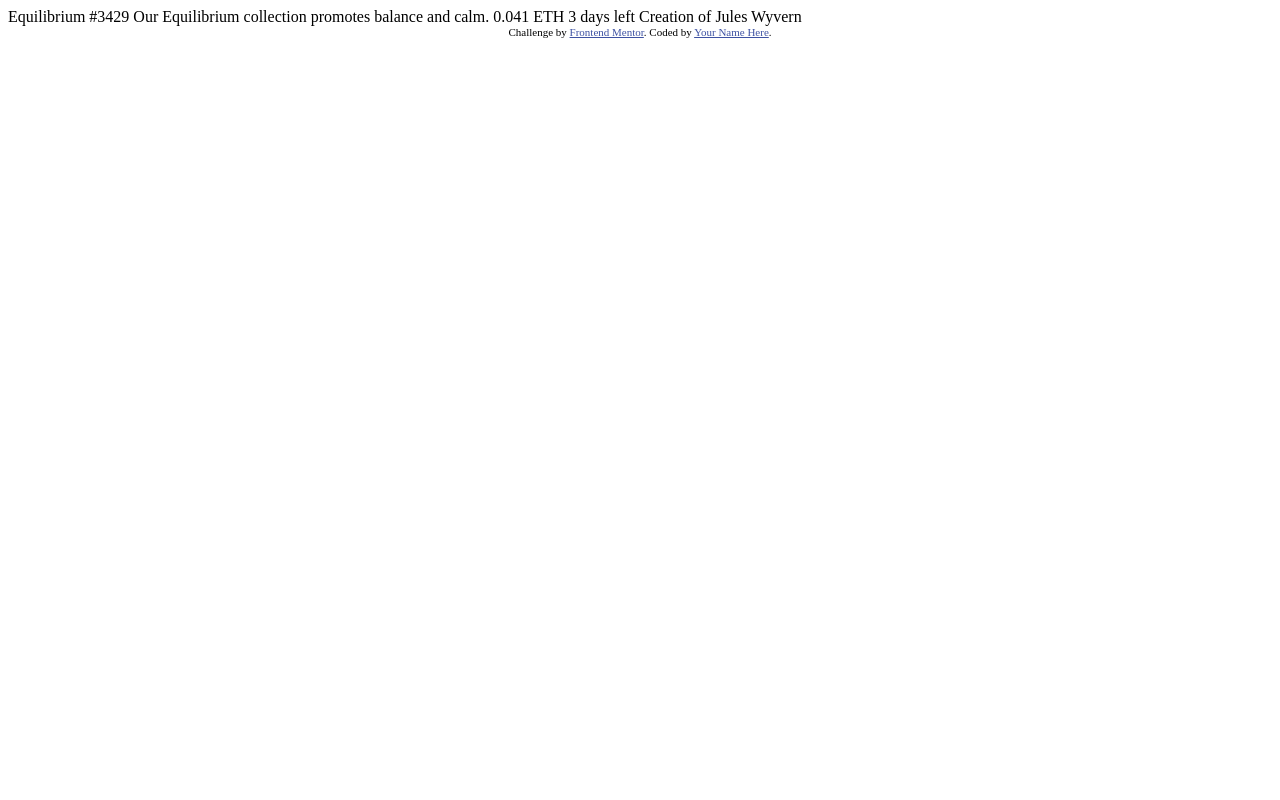
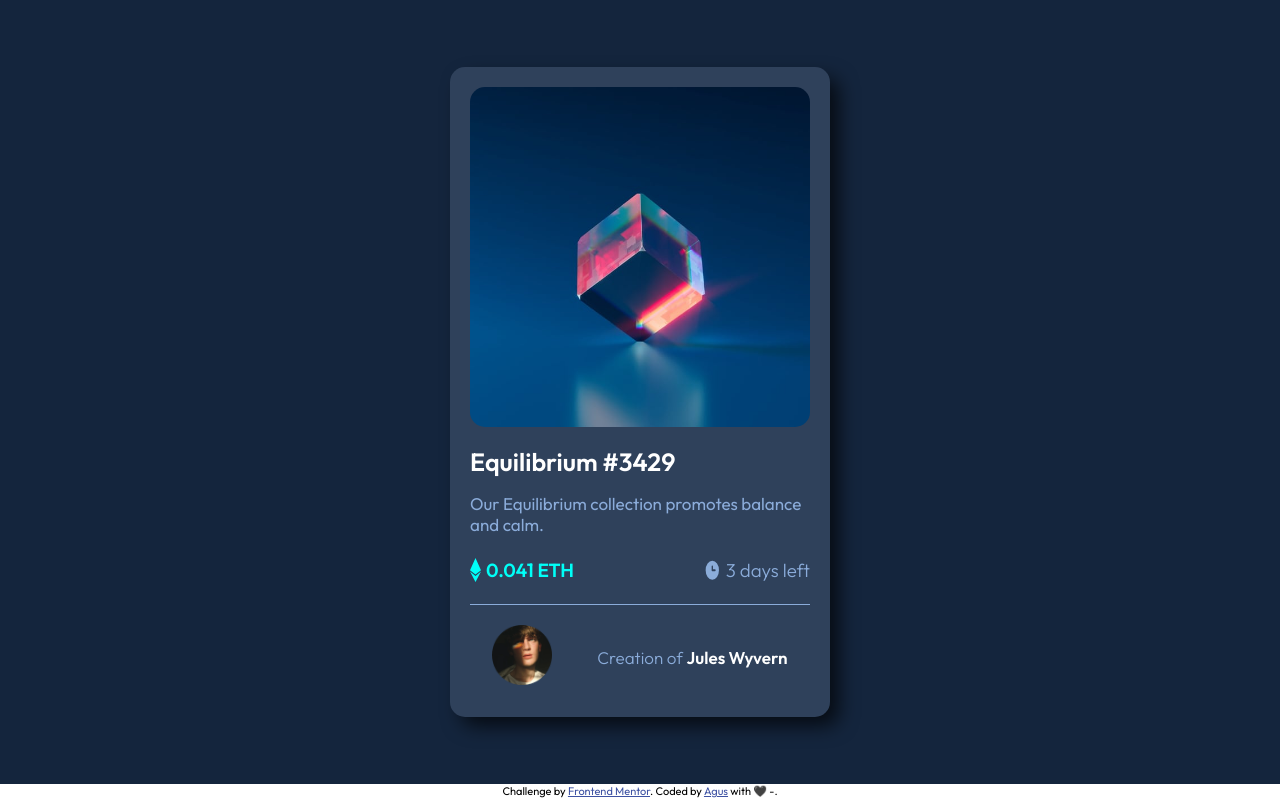
Before and after one commit to AguuusPerez/NFT-CARD, a plain HTML site: page index.html in a window 1280 px wide. Drawn offline with Linux system fonts and the light colour scheme.

Commit message:
new commit

```diff
--- /dev/null
+++ b/css/style.css
@@ -0,0 +1,134 @@
+*{
+    margin: 0;
+    padding: 0;
+    border:0;
+    box-sizing: border-box;
+    list-style: none;
+}
+
+:root{
+    --font:'Outfit', sans-serif;
+    --Soft-blue: hsl(215, 51%, 70%);
+    --Cyan: hsl(178, 100%, 50%);
+    --Very-dark-blue-a: hsl(217, 54%, 11%);
+    --Very-dark-blue-b: hsl(216, 50%, 16%);
+    --Very-dark-blue-c: hsl(215, 32%, 27%);
+    --White: hsl(0, 0%, 100%);
+}
+
+body{
+    font-family: var(--font);
+}
+
+.main-container{
+    width: 100vw;
+    height: 98vh;
+    background-color: var(--Very-dark-blue-b);
+    display: flex;
+    justify-content: center;
+    align-items: center;
+}
+
+.NFT-card{
+    width: 320px;
+    height: 590px;
+    background-color: var(--Very-dark-blue-c);
+    border-radius: 15px;
+    padding: 20px;
+    box-shadow: 10px 10px 19px -1px rgba(0,0,0,0.69);
+    -webkit-box-shadow: 10px 10px 19px -1px rgba(0,0,0,0.69);
+    -moz-box-shadow: 10px 10px 19px -1px rgba(0,0,0,0.69);
+}
+
+/*--------------------*/
+
+.NFT-card-ilustration{
+    width: 100%;
+    border-radius: 15px;
+}
+
+/*--------------------*/
+
+.info-title{
+    color: var(--White);
+    font-size: 25px;
+    margin-top: 15px;
+    margin-bottom: 15px;
+}
+
+.info-paragraph{
+    color: var(--Soft-blue);
+    font-size: 17px;
+}
+
+/*--------------------*/
+
+.info-sub{
+    display: flex;
+    align-items: center;
+    justify-content: space-between;
+    height: 70px;
+    border-bottom: 1px solid var(--Soft-blue);
+
+}
+
+.info-sub-ETH{
+    display: flex;
+}
+
+
+.ETH-title{
+    color: var(--Cyan);
+    font-size: 19px;
+    margin-left: 5px;
+
+}
+
+.info-sub-clock{
+    display: flex;
+}
+
+.clock-title{
+    color: var(--Soft-blue);
+    margin-left: 5px;
+    font-weight: 300;
+}
+
+
+/*--------------------*/
+
+.NFT-creator-container{
+    display: flex;
+    align-items: center;
+    justify-content: space-around;
+    padding-top: 20px;
+
+}
+
+.NFT-avatar{
+    width: 60px;
+}
+
+.name-creator{
+    font-size: 17px;
+    color: var(--Soft-blue);
+    font-weight: 300;
+}
+
+.name-creator a{
+    text-decoration: none;
+    color: var(--White);
+    font-weight: 600;
+}
+
+@media only screen and (min-width: 1140px){
+    .NFT-card{
+        width: 380px;
+        height: 650px;
+    }
+
+    ..NFT-creator-container{
+        padding-top: 40px;
+    }
+
+}
--- a/index.html
+++ b/index.html
@@ -2,32 +2,61 @@
 <html lang="en">
 <head>
   <meta charset="UTF-8">
-  <meta name="viewport" content="width=device-width, initial-scale=1.0"> <!-- displays site properly based on user's device -->
-
+  <meta name="viewport" content="width=device-width, initial-scale=1.0">
   <link rel="icon" type="image/png" sizes="32x32" href="./images/favicon-32x32.png">
-
+  <link rel="stylesheet" href="/css/style.css">
+  <link href="https://fonts.googleapis.com/css2?family=Outfit:wght@300;400;600&display=swap" rel="stylesheet">
   <title>Frontend Mentor | NFT preview card component</title>
 
-  <!-- Feel free to remove these styles or customise in your own stylesheet 👍 -->
   <style>
     .attribution { font-size: 11px; text-align: center; }
     .attribution a { color: hsl(228, 45%, 44%); }
   </style>
 </head>
 <body>
+      <main class="main-container">
+        <section class="NFT-card">
 
-  Equilibrium #3429
+          <article class="NFT-card-img">
+            <img class="NFT-card-ilustration" src="/images/image-equilibrium.jpg" alt="">
+          </article>
 
-  Our Equilibrium collection promotes balance and calm.
+          <article class="NFT-card-info">
+             <h2 class="info-title">Equilibrium #3429</h2>
+             <p class="info-paragraph">Our Equilibrium collection promotes balance and calm.</p>
 
-  0.041 ETH
-  3 days left
+             <div class="info-sub">
+                <div class="info-sub-ETH">
+                  <img class="ETH-icon" src="/images/icon-ethereum.svg" alt="">
+                  <h2 class="ETH-title">0.041 ETH</h2>
+                </div>
+                <div class="info-sub-clock">
+                  <img class="clock-icon" src="/images/icon-clock.svg" alt="">
+                  <h3 class="clock-title">3 days left</h3>
+                </div>
+             </div>
+          </article>
 
-  Creation of Jules Wyvern
+          <article class="NFT-creator-container">
+            <div class="NFT-creator-img">
+              <img class="NFT-avatar" src="/images/image-avatar.png" alt="">
+            </div>
+            <div class="NFT-creator-name">
+              <h2 class="name-creator">Creation of <a href="#">Jules Wyvern</a></h2>
+            </div>
+          </article>
+
+        </section>
+      </main>
+
+
+
+
+
 
   <div class="attribution">
     Challenge by <a href="https://www.frontendmentor.io?ref=challenge" target="_blank">Frontend Mentor</a>.
-    Coded by <a href="#">Your Name Here</a>.
+    Coded by <a href="https://github.com/AguuusPerez">Agus</a> with 🖤 -.
   </div>
 </body>
 </html>
```
